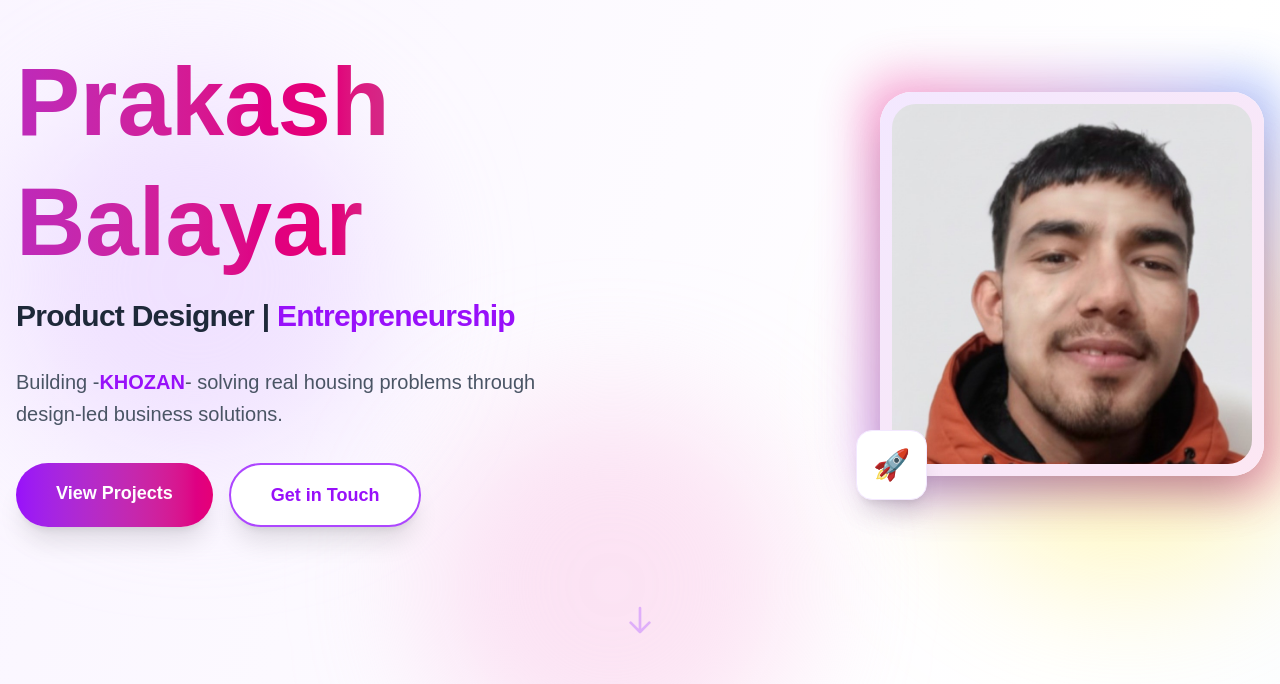
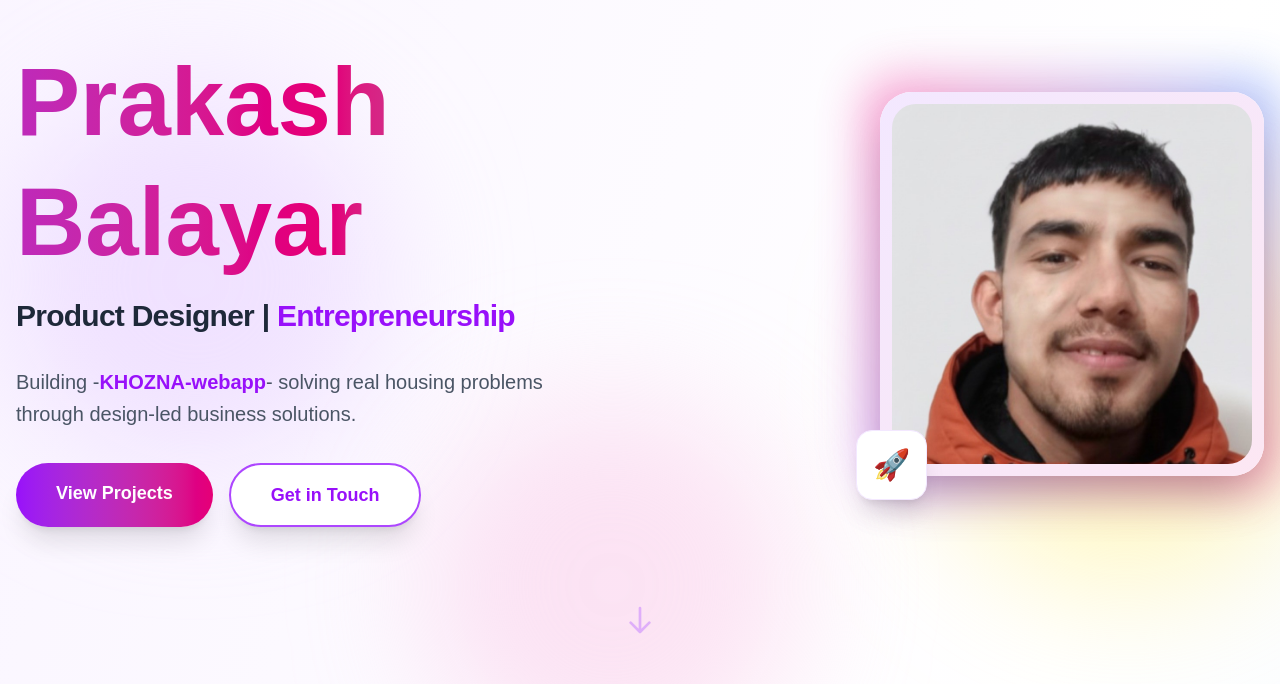
Before and after one commit to Prakas-sys/prakash-portfolio, a Next.js app: page / in a window 1280 px wide. Shown: the part 116-800 px from the top of the page. Built offline with nearby package versions, Linux system fonts and the light colour scheme.

Commit message:
Update project name to KHOZNA-webapp in Hero section

```diff
--- a/components/Hero.tsx
+++ b/components/Hero.tsx
@@ -19,7 +19,7 @@ export default function Hero() {
           </div>
 
           <p className="text-xl text-gray-600 leading-relaxed max-w-xl">
-            Building -<span className="font-bold text-purple-600">KHOZAN</span>-
+            Building -<span className="font-bold text-purple-600">KHOZNA-webapp</span>-
             solving real housing problems through design-led business solutions.
           </p>
 
```
